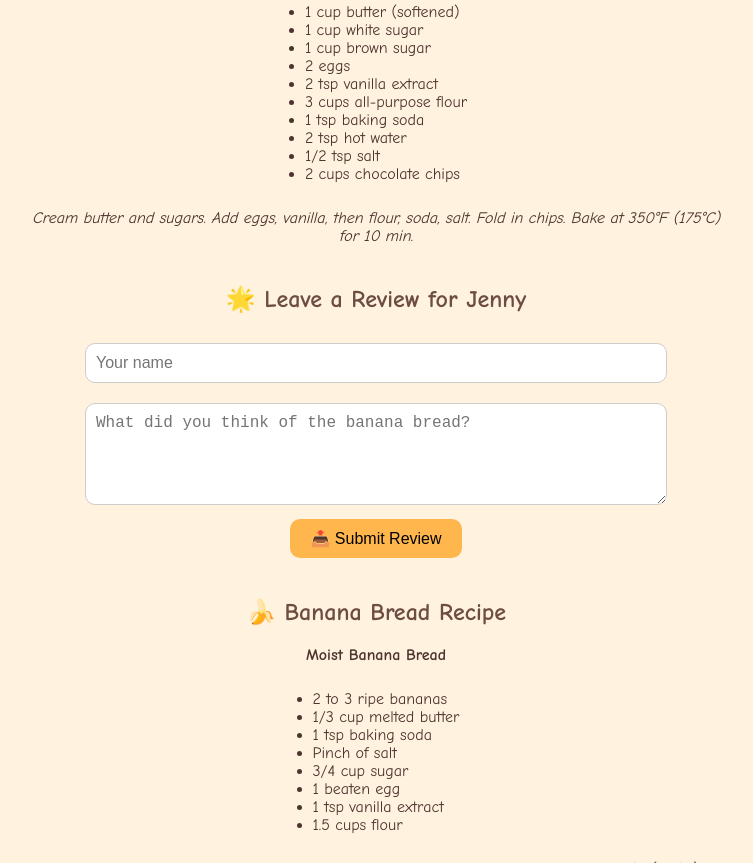
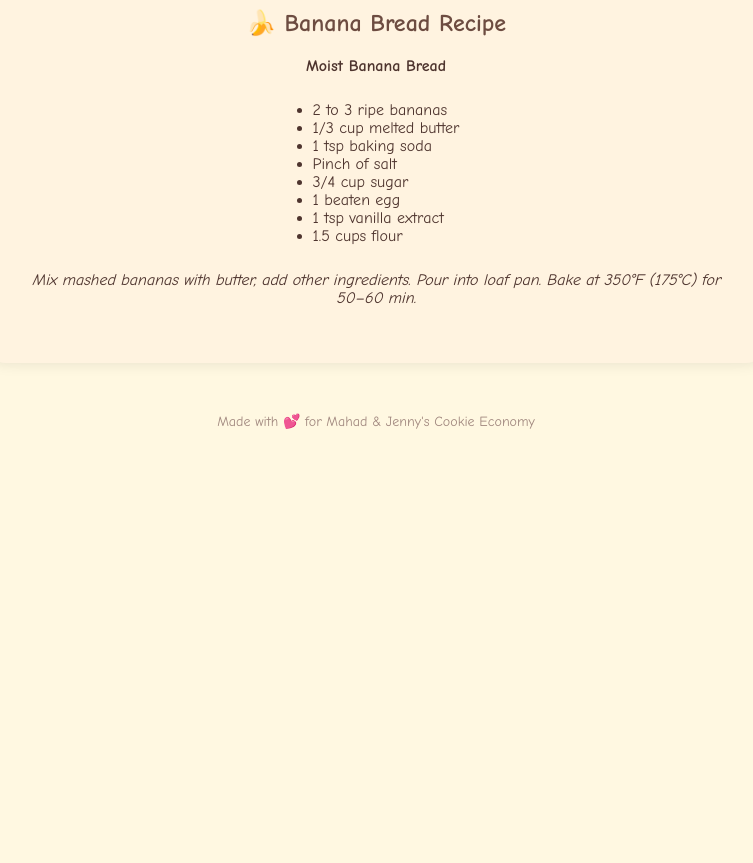
Before and after one commit to kzvhirshisnx/cookie-bread-converter, a plain HTML site: page index.html in a window 1280 px wide. Shown: the part 1378-2241 px from the top of the page, without its empty margins (264-1017 px from the left). After the commit the page ends 1822 px from the top, so only its background shows below. Drawn offline with Linux system fonts and the light colour scheme.

Commit message:
Update index.html

```diff
--- a/index.html
+++ b/index.html
@@ -11,9 +11,6 @@
   <div class="container">
     <h1 class="animate">🍪 Cookie ➡️ Banana Bread Exchange 🍌</h1>
     <p>12 cookies = 1 loaf of banana bread</p>
-
-    <img src="https://cdn.pixabay.com/photo/2014/12/21/23/28/cookie-575835_1280.png" alt="cookies" class="photo">
-    <img src="https://cdn.pixabay.com/photo/2020/11/06/12/38/banana-bread-5719401_1280.jpg" alt="banana bread" class="photo">
 
     <div class="section">
       <label for="cookies">Enter how many cookies you would like to offer Jenny:</label><br>
@@ -62,17 +59,6 @@
       <p><em>Cream butter and sugars. Add eggs, vanilla, then flour, soda, salt. Fold in chips. Bake at 350°F (175°C) for 10 min.</em></p>
     </div>
 
-    <div class="section">
-      <h2>🌟 Leave a Review for Jenny</h2>
-      <form id="reviewForm" onsubmit="submitReview(event)">
-        <input type="text" id="reviewer" placeholder="Your name" required /><br>
-        <textarea id="reviewText" placeholder="What did you think of the banana bread?" required></textarea><br>
-        <button type="submit">📤 Submit Review</button>
-      </form>
-      <div id="reviewConfirmation" class="confirmation"></div>
-      <div id="reviews" class="reviews"></div>
-    </div>
-
     <div class="section recipe">
       <h2>🍌 Banana Bread Recipe</h2>
       <p><strong>Moist Banana Bread</strong></p>
```
